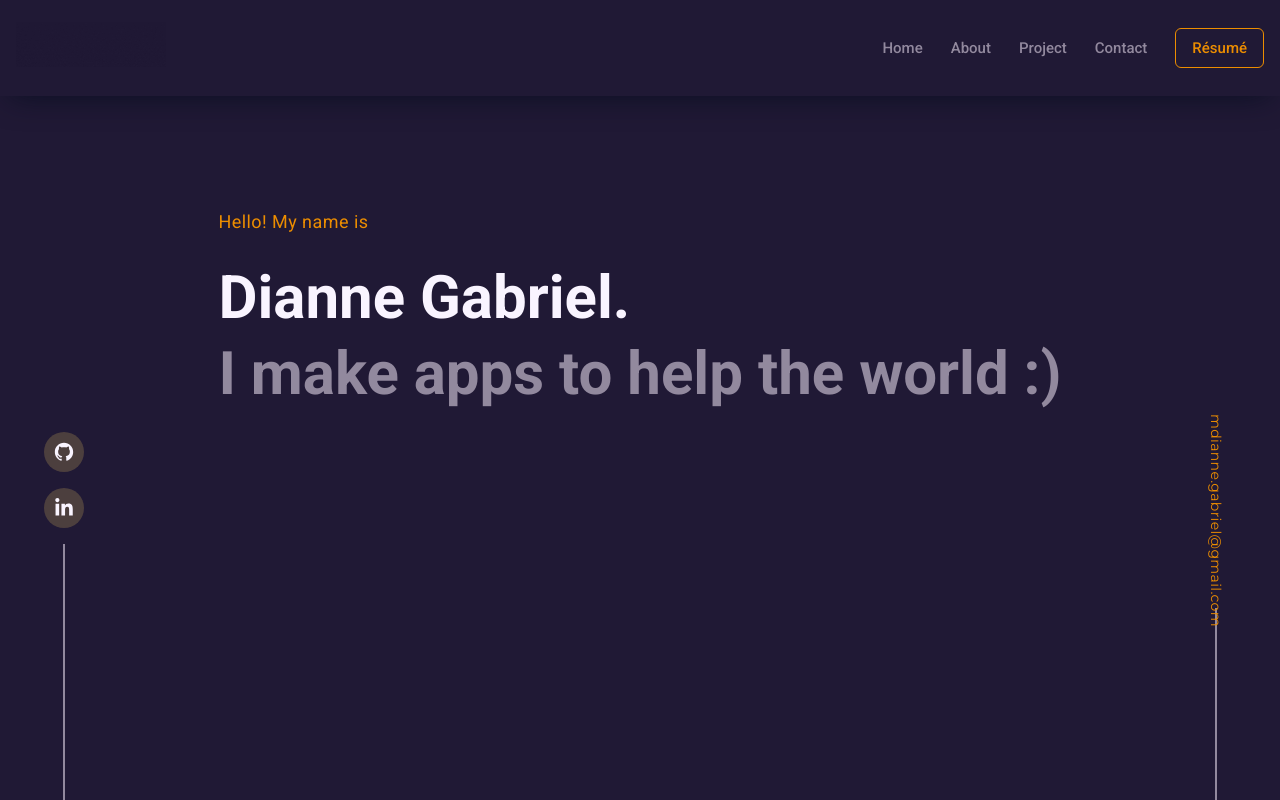
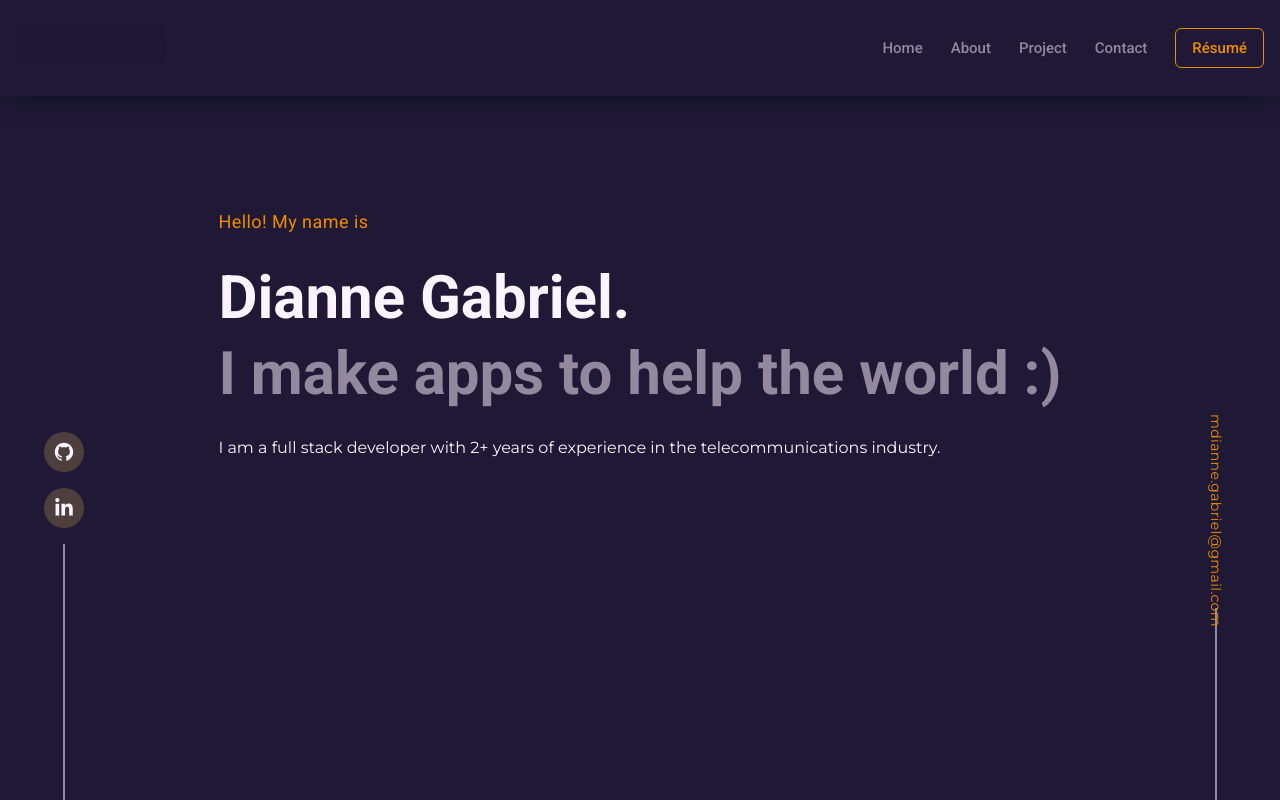
Before and after one commit to diannegabriel/website, a Next.js app: page / in a window 1280 px wide. Built offline with nearby package versions, Linux system fonts and the light colour scheme.

Commit message:
Add short introduction

```diff
--- a/components/Introduction.tsx
+++ b/components/Introduction.tsx
@@ -23,6 +23,7 @@ const Introduction = () => {
       >
         Dianne Gabriel. <span className="text-textDark mt-2 lgL:mt-4">I make apps to help the world :)</span>
       </motion.h1>
+      <p>I am a full stack developer with 2+ years of experience in the telecommunications industry.</p>
     </section>
   );
 };
```
